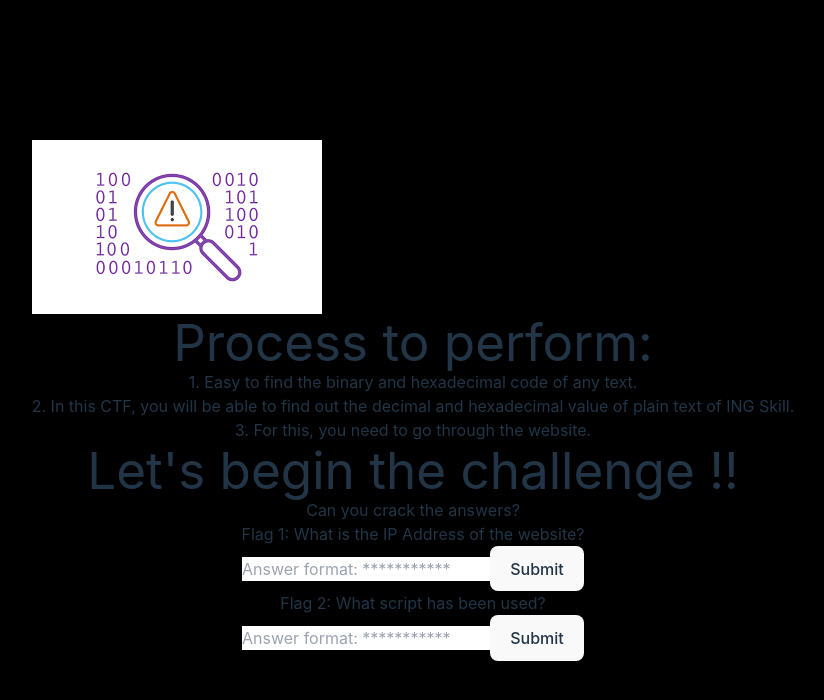
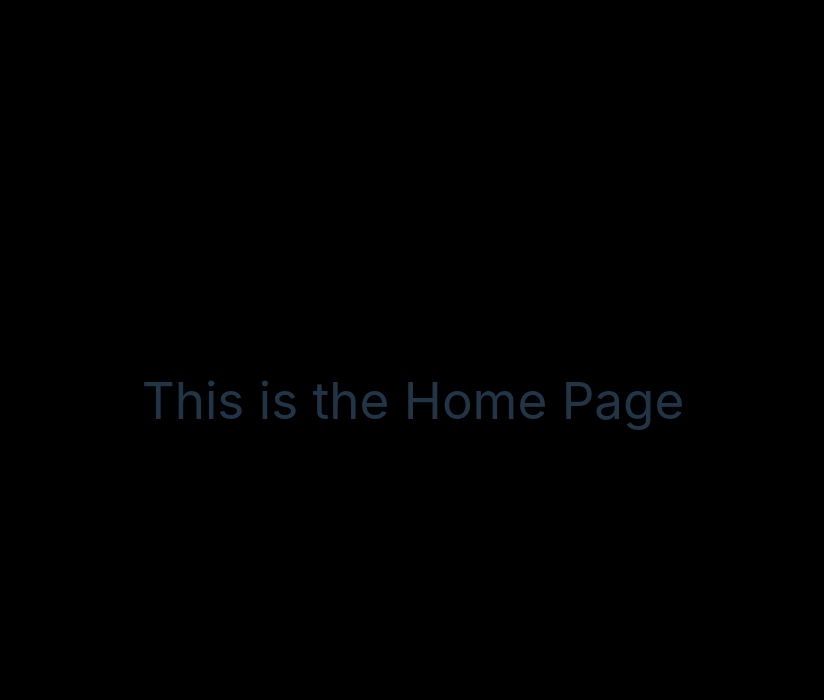
Before and after one commit to Asim1O1/CTF-Frontend, a React (Vite) app: page / in a window 1280 px wide. Shown: the top 700 px of the page, without its empty margins (227-1051 px from the left). Built offline with nearby package versions, Linux system fonts and the light colour scheme.

Commit message:
Fixed Merger Error

```diff
--- a/src/App.jsx
+++ b/src/App.jsx
@@ -1,16 +1,19 @@
-import react from 'react'
-import './App.css'
-// import img from '../assets/img.png';
-import  Quiz from "./components/ctfdetail.jsx"
-import UserRegister from './components/register'
+import { BrowserRouter, Routes, Route } from "react-router-dom";
+import UserLogin from "./components/login";
+import UserRegister from "./components/register";
+import Home from "./pages/HomePage";
 
 function App() {
-
-
   return (
-    <div className="App p-6 min-h-screen">
-      <Quiz />
-    </div>
+    <>
+      <BrowserRouter>
+        <Routes>
+          <Route path="/" element={<Home />} />
+          <Route path="/register" element={<UserRegister />} />
+          <Route path="/login" element={<UserLogin />} />
+        </Routes>
+      </BrowserRouter>
+    </>
   );
 }
 
```
